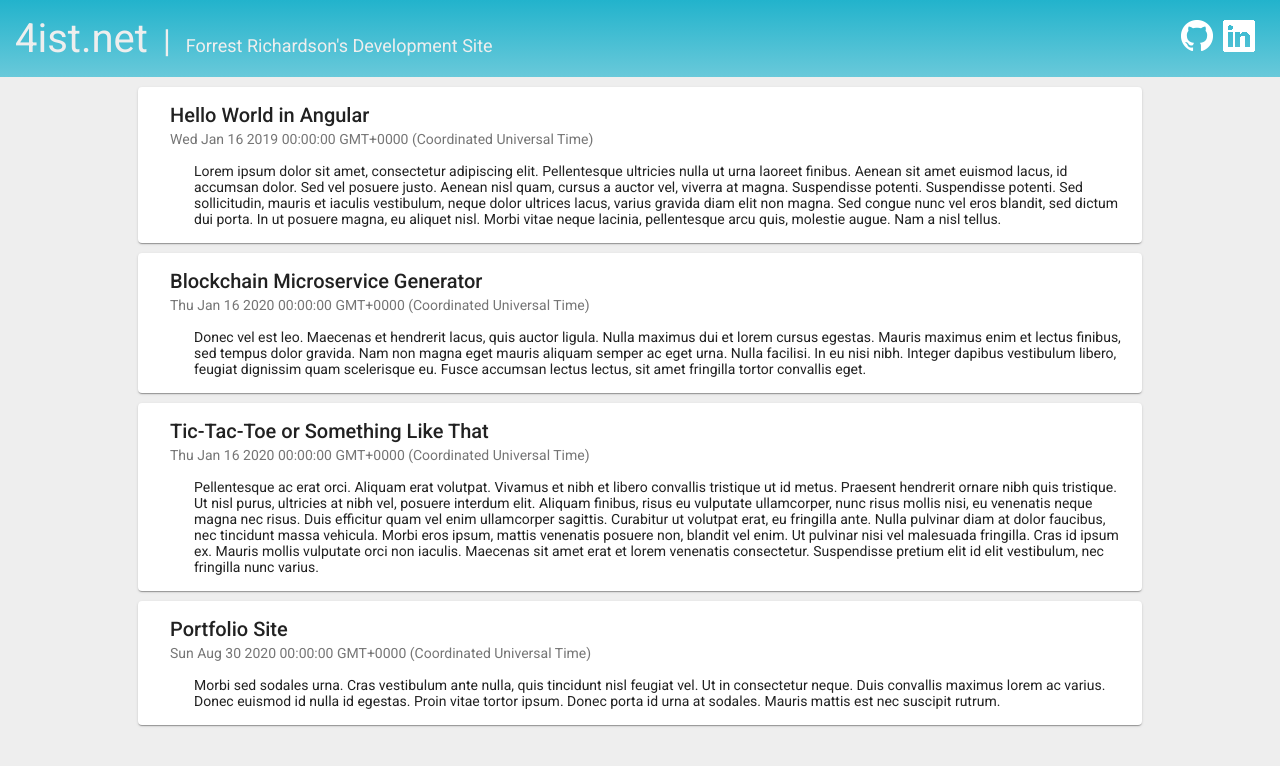
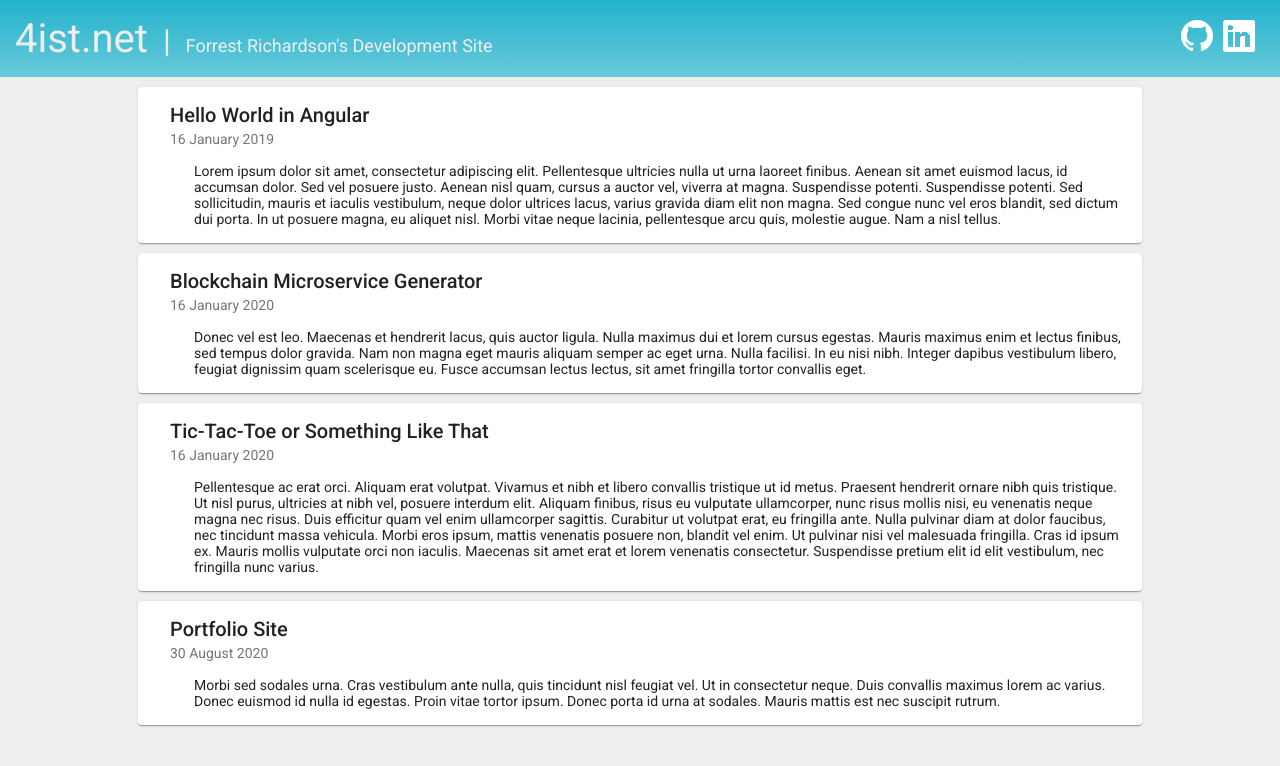
Before and after one commit to 4ist/Legacy-4ist.io, an Angular app: page / in a window 1280 px wide. Shown: the top 766 px of the page. Built offline with nearby package versions, Linux system fonts and the light colour scheme.

Commit message:
updated devBlog date formatting

```diff
--- a/src/app/dev-blogs/dev-blogs.component.html
+++ b/src/app/dev-blogs/dev-blogs.component.html
@@ -6,7 +6,7 @@
     -->
 
       <mat-card-title>{{ devBlog.title }}</mat-card-title>
-      <mat-card-subtitle>{{ devBlog.date }}</mat-card-subtitle>
+      <mat-card-subtitle>{{ getFormattedDate(devBlog.date) }}</mat-card-subtitle>
     </mat-card-header>
     <!--
     <img mat-card-image src="https://material.angular.io/assets/img/examples/shiba2.jpg" alt="Photo of a Shiba Inu">
--- a/src/app/dev-blogs/dev-blogs.component.ts
+++ b/src/app/dev-blogs/dev-blogs.component.ts
@@ -17,4 +17,17 @@ export class DevBlogsComponent implements OnInit {
     this.devBlogs = this.dataLoaderService.getDevBlogs();
   }
 
+  getFormattedDate(date: Date): String{
+    if (date != null){
+      const ye: String = new Intl.DateTimeFormat('en', { year: 'numeric' }).format(date);
+      const mo: String = new Intl.DateTimeFormat('en', { month: 'long' }).format(date);
+      const da: String = new Intl.DateTimeFormat('en', { day: 'numeric' }).format(date);
+      const formattedDate: String = `${da} ${mo} ${ye}`;
+      return formattedDate;
+    }
+    else{
+      return "date not set";
+    }
+  }
+
 }
```
